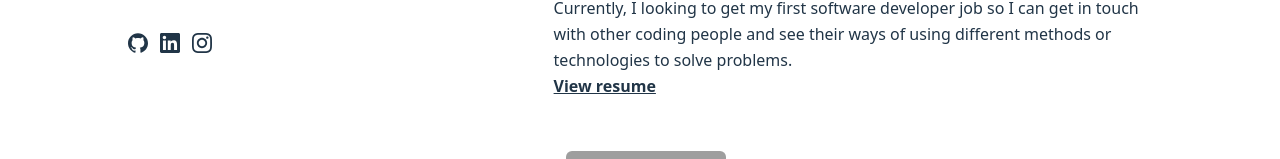
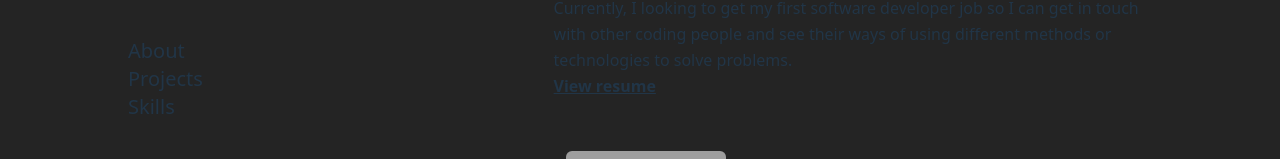
Before and after one commit to brianhsu305/portfolio-v2, a React (Vite) app: page / in a window 1280 px wide. Shown: the part 367-526 px from the top of the page. Built offline with nearby package versions, Linux system fonts and the light colour scheme; grey boxes are pictures that could not be loaded; some icons are missing.

Commit message:
added mouse aura affect

```diff
--- a/src/About.jsx
+++ b/src/About.jsx
@@ -1,4 +1,6 @@
 import pdf from './assets/resume.pdf';
+import { FaArrowRight } from 'react-icons/fa';
+
 function About() {
 	return (
 		<section className='leading-relaxed' id='about'>
@@ -13,8 +15,9 @@ function About() {
 				Currently, I looking to get my first software developer job so I can get in touch with other coding people and see their ways of using different methods or technologies to solve
 				problems.
 			</p>
-			<a href={pdf} className='underline font-bold hover:text-pink-300'>
-				View resume
+			<a href={pdf} className='group flex flex-row gap-2 items-center'>
+				<span className=' underline font-bold group-hover:text-pink-300'>View resume</span>
+				<span className='invisible group-hover:visible group-hover:text-pink-300'><FaArrowRight /></span>
 			</a>
 		</section>
 	);
--- a/src/App.jsx
+++ b/src/App.jsx
@@ -4,8 +4,17 @@ import Projects from './Projects';
 import Skills from './Skills';
 
 function App() {
+	const root = document.querySelector(':root');
+	root.addEventListener('mousemove', (e) => {
+		const { x, y } = root.getBoundingClientRect();
+		console.log(e);
+		console.log(`left edge: ${parseInt(x)} top edge: ${parseInt(y)}`);
+		root.style.setProperty('--x', e.clientX - parseInt(x));
+		root.style.setProperty('--y', e.clientY - parseInt(y));
+	});
+
 	return (
-		<div className='container mx-auto grid grid-cols-5 gap-10 p-32'>
+		<div className='shiny-pointer container mx-auto grid grid-cols-5 gap-10 p-32'>
 			<Hero />
 			<div className='flex flex-col gap-10 col-span-3 col-start-3'>
 				<About />
--- a/src/Hero.jsx
+++ b/src/Hero.jsx
@@ -11,15 +11,15 @@ function Hero() {
 				<p className='text-xl text-gray-400'>I build websites, apps, and games.</p>
 			</div>
 			<nav>
-				<a className='text-xl block hover:font-bold hover:text-black hover:bg-pink-300 hover:pl-40' href='#about'>
+				<a className='transition-spacing text-xl block hover:font-bold hover:text-black hover:bg-pink-300 hover:pl-40' href='#about'>
 					About
 				</a>
 
-				<a className='text-xl block hover:font-bold hover:text-black hover:bg-pink-300 hover:pl-40' href='#projects'>
+				<a className='transition-spacing text-xl block hover:font-bold hover:text-black hover:bg-pink-300 hover:pl-40' href='#projects'>
 					Projects
 				</a>
 
-				<a className='text-xl block hover:font-bold hover:text-black hover:bg-pink-300 hover:pl-40' href='#skills'>
+				<a className='transition-spacing text-xl block hover:font-bold hover:text-black hover:bg-pink-300 hover:pl-40' href='#skills'>
 					Skills
 				</a>
 			</nav>
--- a/src/ProjectCard.jsx
+++ b/src/ProjectCard.jsx
@@ -2,7 +2,7 @@ import { FaArrowRight } from 'react-icons/fa';
 
 function ProjectCard(prop) {
     return (
-        <a href={prop.link} className='group flex flex-row gap-10 items-center p-3 rounded-md hover:bg-pink-200'>
+        <a href={prop.link} className='group flex flex-row gap-10 items-center p-3 rounded-md hover:bg-pink-300'>
         <img src={prop.screenshot} alt={`${prop.title} project screenshot`} className=' spect-video w-40 rounded-md' />
         <div className=''>
             <h2 className='font-bold text-xl group-hover:font-extrabold group-hover:text-slate-800'>{prop.title}</h2>
--- a/src/index.css
+++ b/src/index.css
@@ -6,6 +6,34 @@
 	color-scheme: light dark;
 	background-color: #242424;
 	-webkit-font-smoothing: antialiased;
+	position: relative;
+	overflow: hidden;
+}
+.shiny-pointer {
+	background-color: #242424;
+	position: relative;
+	overflow: hidden;
+}
+.shiny-pointer::after {
+	content: '';
+	position: absolute;
+	top: calc(var(--y, 0) * 1px - 35vw);
+	left: calc(var(--x, 0) * 1px - 35vw);
+	width: 70vw;
+	height: 70vw;
+	opacity: 0.6;
+	background: radial-gradient(#8d8d8d50, #3984ff00 40%);
+}
+:root::after {
+	content: '';
+	position: absolute;
+	top: calc(var(--y, 0) * 1px - 35vw);
+	left: calc(var(--x, 0) * 1px - 35vw);
+	width: 70vw;
+	height: 70vw;
+	opacity: 0.6;
+	background: radial-gradient(#8d8d8d50, #3984ff00 40%);;
+
 }
 
 @media (prefers-color-scheme: light) {
--- a/tailwind.config.js
+++ b/tailwind.config.js
@@ -5,7 +5,11 @@ export default {
 		extend: {
 			fontFamily: {
 
-			}
+			},
+			transitionProperty: {
+				'height': 'height',
+				'spacing': 'margin, padding',
+			  }
 		},
 	},
 	plugins: ["prettier-plugin-tailwindcss"],
```
Also changed, not shown: public/logo.svg.
